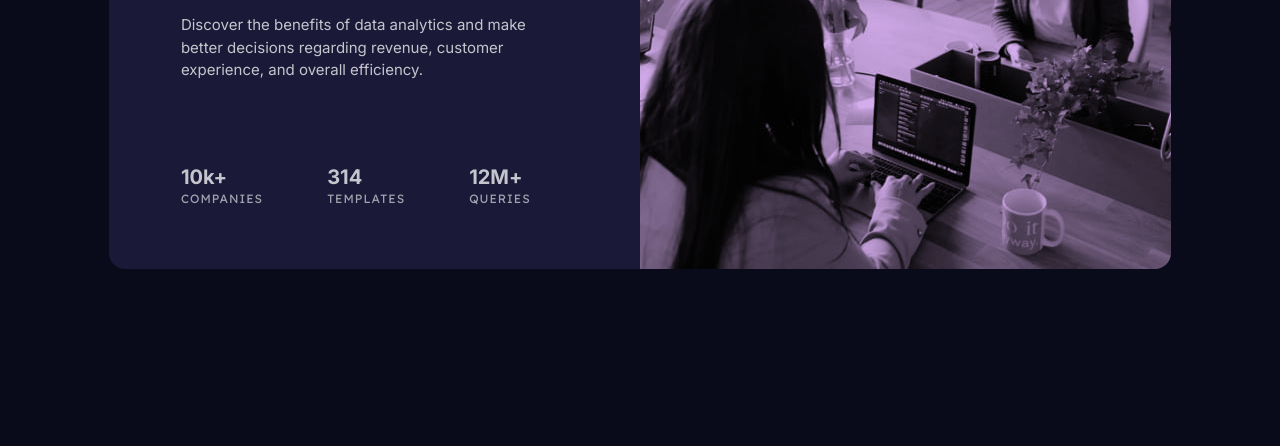
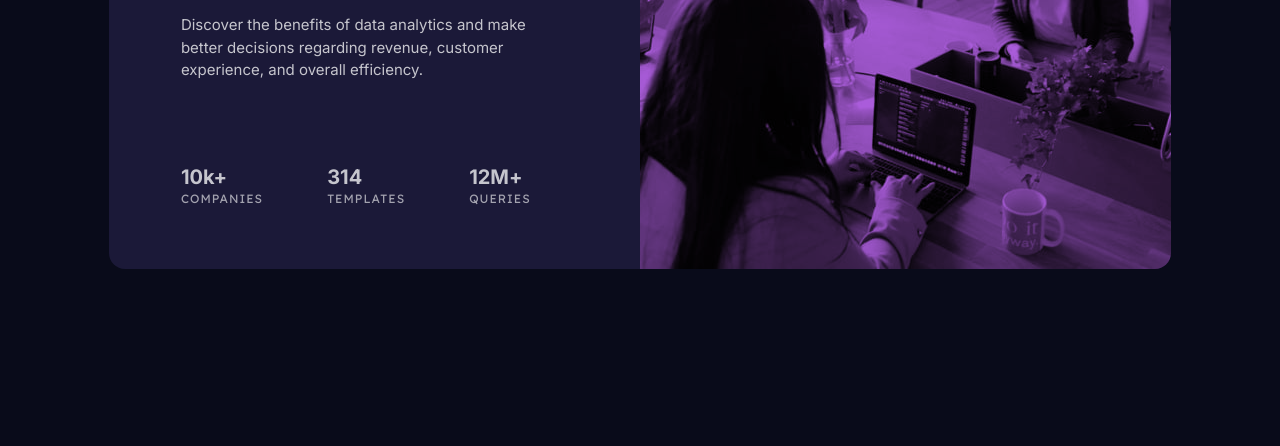
Before and after one commit to AutumnsCode/fem, a website built with Vite: page newbie/state-preview-card/index.html in a window 1280 px wide. Shown: the part 354-800 px from the top of the page. Built offline with nearby package versions, Linux system fonts and the light colour scheme.

Commit message:
delete opacity

```diff
--- a/newbie/state-preview-card/src/sass/layout/_article.scss
+++ b/newbie/state-preview-card/src/sass/layout/_article.scss
@@ -15,8 +15,9 @@
   }
   &-image {
     height: 15rem;
-    background: url(../../../images/image-header-mobile.jpg);
-    background-color: hsl(var(--clr-soft-violet) / 0.5);
+    background-color: hsl(var(--clr-soft-violet));
+    background-image: url(../../../images/image-header-mobile.jpg);
+
     background-size: cover;
     position: relative;
     background-blend-mode: multiply;
```
